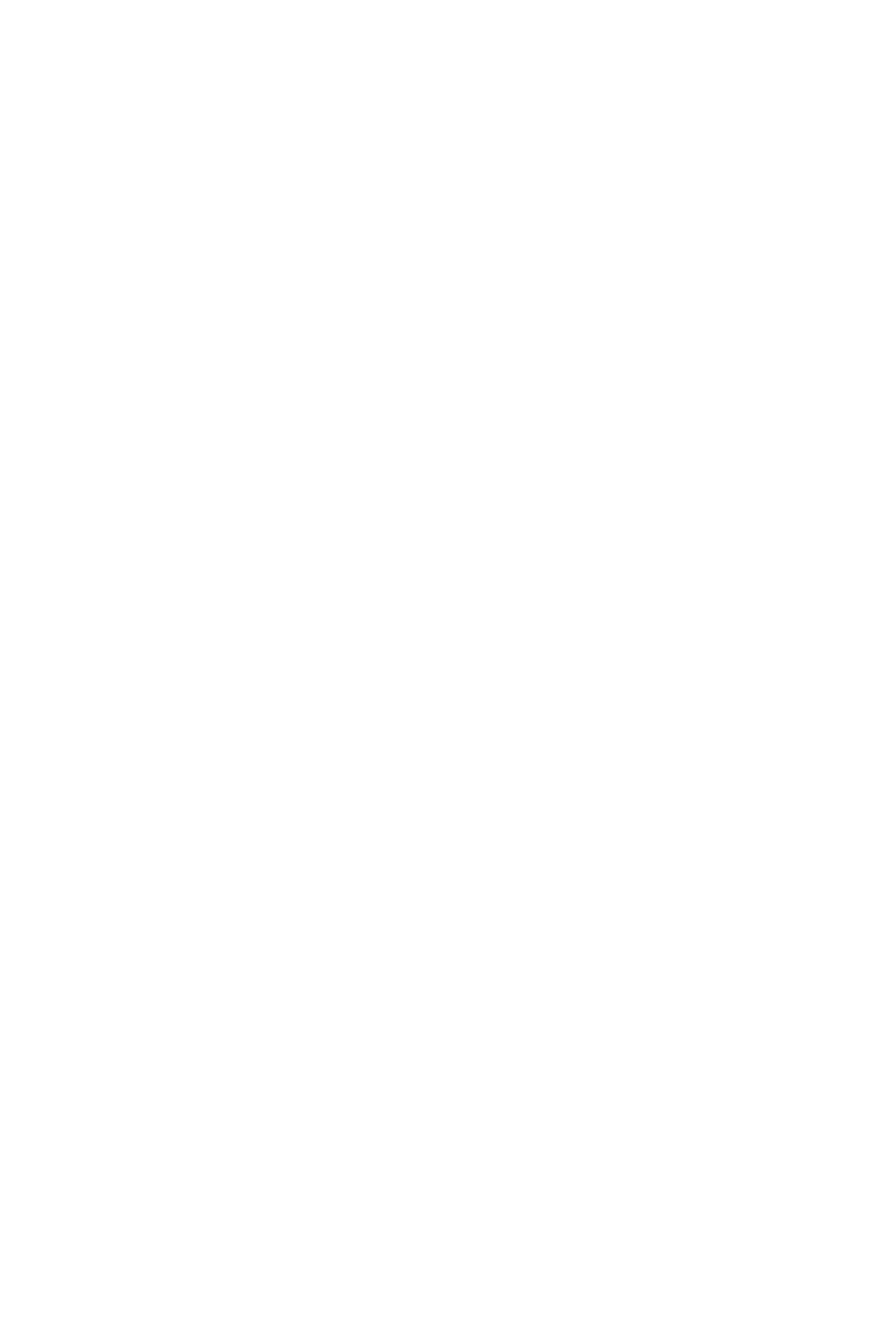
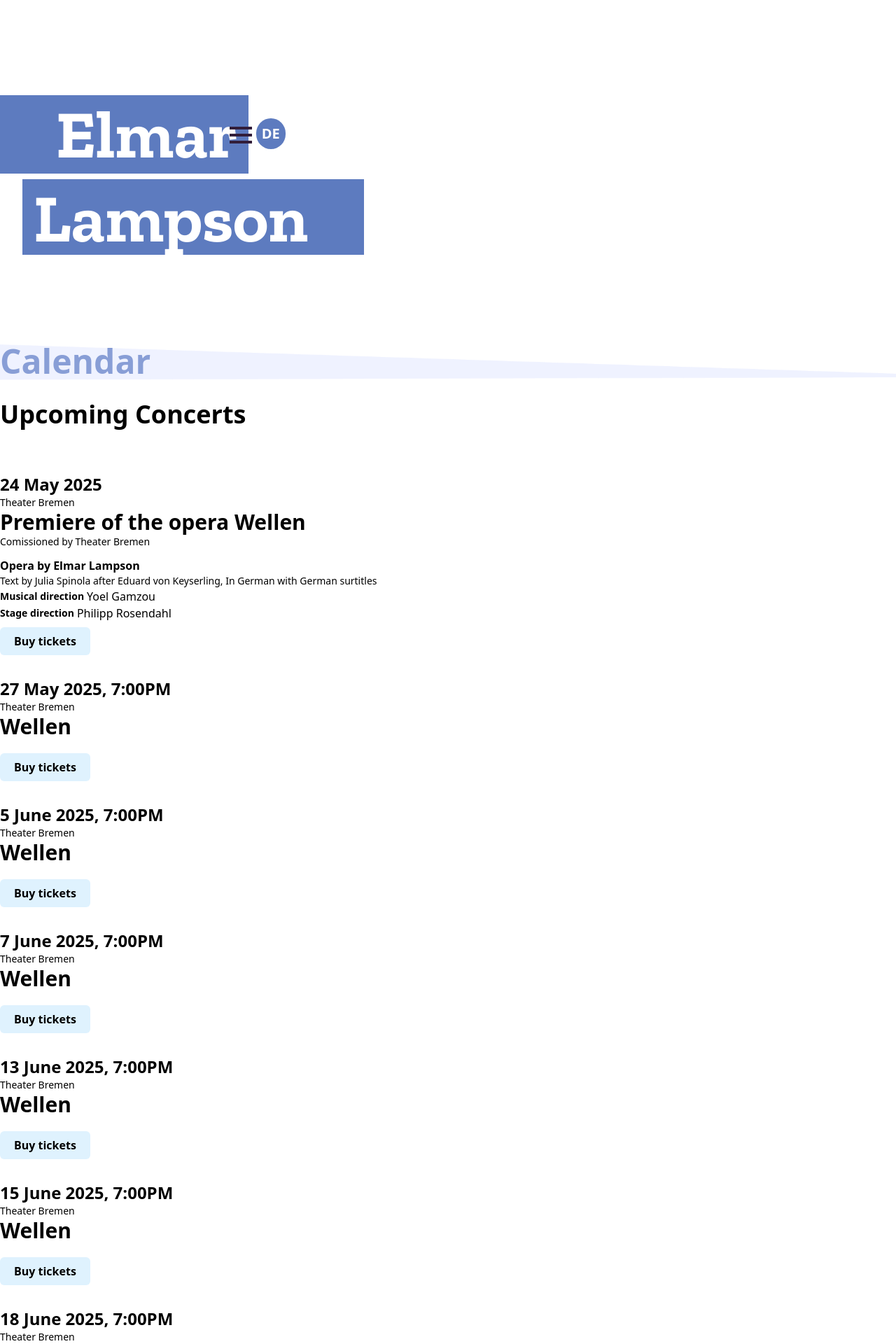
Before and after one commit to erikcba/elmar-lampson, a React (Vite) app: page /calendar in a window 1280 px wide. Before the commit this address had no page. Shown: the part 40-1960 px from the top of the page at 70% size. Before the commit the page ends 800 px from the top, so only its background shows below. Built offline with nearby package versions, Linux system fonts and the light colour scheme.

Commit message:
agregado pagina calendar

```diff
--- a/src/App.jsx
+++ b/src/App.jsx
@@ -4,18 +4,21 @@
 import News from './pages/News'
 import About from './pages/About'
 import MyMusic from './pages/mymusic/MyMusic'
-
+import ScrollTop from './components/ScrollTop'
+import Calendar from './pages/calendar/Calendar'
 
 function App() {
 
 
   return (
     <BrowserRouter>
+    <ScrollTop/>
       <Routes>
         <Route path="/" element={<Home />} />
         <Route path="/news" element={<News />} />
         <Route path="/about" element={<About/>}/>
         <Route path="/myMusic" element={<MyMusic />} />
+        <Route path="/calendar" element={<Calendar />} />
       </Routes>
     </BrowserRouter>
   )
--- /dev/null
+++ b/src/components/ScrollTop.jsx
@@ -0,0 +1,12 @@
+import { useEffect } from 'react';
+import { useLocation } from 'react-router-dom';
+
+export default function ScrollToTop() {
+    const { pathname } = useLocation();
+
+    useEffect(() => {
+        window.scrollTo(0, 0);
+    }, [pathname]);
+
+    return null;
+}
--- a/src/index.css
+++ b/src/index.css
@@ -2,7 +2,9 @@
 @import url('https://fonts.googleapis.com/css2?family=Barlow:ital,wght@0,100;0,200;0,300;0,400;0,500;0,600;0,700;0,800;0,900;1,100;1,200;1,300;1,400;1,500;1,600;1,700;1,800;1,900&family=Inter:ital,opsz,wght@0,14..32,100..900;1,14..32,100..900&family=Montserrat:ital,wght@0,100..900;1,100..900&family=Orbitron:wght@400..900&family=Poppins:wght@100;200;300;400;500;600;700;800;900&family=Raleway:ital,wght@0,100..900;1,100..900&family=Rufina:wght@400;700&family=Zilla+Slab:wght@300;400;500;600;700&display=swap');
 @import "tailwindcss";
 
-
+*{
+    scroll-behavior: smooth;
+}
 
 .orbitron {
     font-family: "Orbitron", sans-serif;
--- a/src/pages/Home.jsx
+++ b/src/pages/Home.jsx
@@ -16,6 +16,7 @@
 import Menu from '../components/Menu'
 import VanillaTilt from 'vanilla-tilt'
 import ElmarLogo from '../components/ElmarLogo'
+import { Link } from 'react-router-dom'
 
 const Home = () => {
 
@@ -52,7 +53,7 @@
           </div>
         </div>
       </section>
-      <section id='news' className='bg-gray-100  mt-10' >
+      <section id='news' className='bg-gray-100' >
         <div className='bg-news pt-32'>
           <div className='container flex flex-row justify-start mx-auto pl-12'>
             <div className="relative w-3xs">
@@ -71,10 +72,10 @@
               with a libretto by Julia Spinola after
               Eduard von Keyserling
             </p>
-            <a href="" className='font-normal text-2xl text-fuchsia-975 self-center flex flex-row items-center justify-start gap-2 pt-10'>
+            <Link to="/news" className='font-normal text-2xl text-fuchsia-975 self-center flex flex-row items-center justify-start gap-2 pt-10'>
               <img src={arrowDown} alt="" />
               Read more
-            </a>
+            </Link>
           </div>
         </div>
       </section>
@@ -95,9 +96,11 @@
                   composer, conductor, and music educator.
                 </p>
               </div>
-              <div className='h-1/2 ml-auto flex flex-row justify-center items-start gap-2'>
-                <a href="" className='text-2xl font-normal text-gray-900'>Read more</a>
-                <img className='h-fit' src={arrowDown} alt="" />
+              <div className='h-1/2 ml-auto '>
+                <Link to="/about" className='flex flex-row justify-center items-start gap-2 text-2xl font-normal text-gray-900'>
+                  Read more
+                  <img className='h-fit' src={arrowDown} alt="" />
+                </Link>
               </div>
             </div>
             <div className='tilt w-1/2 h-[870px] overflow-hidden py-24 px-12 z-10'>
@@ -130,10 +133,10 @@
               <p className='text-3xl font-light w-full'>
                 The extensive catalogue of compositions by Elmar Lampson  includes a wide range of works across various genres, including orchestral works, chamber orchestra and ensemble pieces, chamber music and solo compositions, vocal music, as well as music opera, theatre and stage music.
               </p>
-              <a href="" className='flex flex-row text-xl font-normal relative'>
+              <Link to="/myMusic" className='flex flex-row text-xl font-normal relative'>
                 Complete catalogue <br /> of works
                 <img src={arrowRight} alt="" className='w-fit h-fit self-end absolute left-1/2 bottom-1/12' />
-              </a>
+              </Link>
             </div>
           </div>
           <div className='flex flex-row items-center self-end relative'>
--- /dev/null
+++ b/src/pages/calendar/Calendar.jsx
@@ -0,0 +1,61 @@
+import React, { useState } from 'react'
+import Menu from '../../components/Menu'
+import Navbar from '../../components/Navbar'
+import MenuIcon from '../../components/icons/MenuIcon'
+import divisor1 from '../../assets/divisor-mymusic1.png'
+import divisor2 from '../../assets/divisor-mymusic2.png'
+import TicketsCard from './TicketsCard'
+
+const Calendar = () => {
+    const [isOpen, setIsOpen] = useState(false)
+
+    const toggleMenu = () => {
+        setIsOpen(!isOpen)
+    }
+    return (
+        <div>
+            <Menu toggleMenu={toggleMenu} isOpen={isOpen} />
+            <section className='py-12'>
+                <div className=''>
+                    <div className='relative'>
+                        <Navbar toggleMenu={toggleMenu} bgLang={'bg-sky-elmar text-white'} bgColor='bg-sky-elmar mix-blend-multiply text-white' />
+                        <MenuIcon color={"white"} onClick={toggleMenu} className="absolute left-1/4 top-1/7 cursor-pointer" />
+                    </div>
+                    <div className='relative z-10'>
+                        <div className='container flex flex-col gap-8 mx-auto z-10'>
+                            <h1 className='text-sky text-5xl font-bold'>
+                                Calendar
+                            </h1>
+                            <p className='font-bold text-4xl relative z-10'>
+                                Upcoming Concerts
+                            </p>
+                            <div className='flex flex-col gap-8 pt-8'>
+                                <TicketsCard date={'24 May 2025'} place={'Theater Bremen'} title={'Premiere of the opera Wellen'} subtitle={'Comissioned by Theater Bremen'} director={'Opera by Elmar Lampson'} description={'Text by Julia Spinola after Eduard von Keyserling, In German with German surtitles'} musicDirector={'Yoel Gamzou'} stageDirector={'Philipp Rosendahl'} />
+                                <TicketsCard date={'27 May 2025, 7:00PM'} place={'Theater Bremen'} title={'Wellen'} />
+                                <TicketsCard date={'5 June 2025, 7:00PM'} place={'Theater Bremen'} title={'Wellen'} />
+                                <TicketsCard date={'7 June 2025, 7:00PM'} place={'Theater Bremen'} title={'Wellen'} />
+                                <TicketsCard date={'13 June 2025, 7:00PM'} place={'Theater Bremen'} title={'Wellen'} />
+                                <TicketsCard date={'15 June 2025, 7:00PM'} place={'Theater Bremen'} title={'Wellen'} />
+                                <TicketsCard date={'18 June 2025, 7:00PM'} place={'Theater Bremen'} title={'Wellen'} />
+                                <TicketsCard date={'8 October 2025'} place={'Schenzhen Concert Hal'} title={'Chamber and ensemble works'} />
+                                <TicketsCard date={'Summer 2026'} place={'Schenzhen Concert Hal'} title={'World Premiere: Sea Symphony Parts I, II and II'} subtitle={'Commissioned by Theater Bremen'} />
+                               </div>
+                        </div>
+                        <img className='absolute w-full xl:top-0 2xl:translate-y-15 z-0' src={divisor1} alt="" />
+                    </div>
+                     <div className='py-12 relative'>
+                    <h1 className='font-bold text-3xl z-10 relative container mx-auto'>
+                        Previous Concerts
+                    </h1>
+                    <img className='absolute w-full xl:top-0 z-0' src={divisor2} alt="" />
+                    <div className='flex flex-col 2xl:flex-wrap 2xl:h-[700px] container mx-auto 2xl:gap-6 2xl:py-12'>
+
+                    </div>
+                </div>
+                </div>
+            </section>
+        </div>
+    )
+}
+
+export default Calendar
--- /dev/null
+++ b/src/pages/calendar/TicketsCard.jsx
@@ -0,0 +1,45 @@
+import React from 'react'
+
+const Tickets = ({ date, place, title, subtitle, director, description, musicDirector, stageDirector, link }) => {
+  return (
+    <div className='flex flex-col gap-0'>
+      <div className='flex flex-col mb-3'>
+        <h3 className='text-2xl font-semibold'>
+          {date}
+        </h3>
+        <p className='text-sm font-light'>
+          {place}
+        </p>
+        <h1 className='text-3xl font-bold'>
+          {title}
+        </h1>
+        <p className='text-sm font-light'>
+          {subtitle}
+        </p>
+      </div>
+      <div className='flex flex-col gap-0 mb-2'>
+        <p className='text-md font-semibold'>
+          {director}
+        </p>
+        <p className='text-sm font-light'>
+          {description}
+        </p>
+        <div className='flex flex-row gap-1 items-center justify-start'>
+          {
+            musicDirector && <div className='flex flex-row gap-1 items-center justify-start'><p className='text-sm font-semibold'>Musical direction</p><p className='font-light'>{musicDirector}</p></div>
+          }
+        </div>
+        <p className='flex flex-row gap-1 items-center justify-start'>
+          {
+            stageDirector && <div className='flex flex-row gap-1 items-center justify-start'><p className='text-sm font-semibold'>Stage direction</p>  <p className='font-light'>{stageDirector}</p></div>
+          }
+        </p>
+      </div>
+      <button className='bg-sky-100 font-bold text-center w-fit px-5 py-2 rounded-md hover:cursor-pointer hover:bg-sky-200 transition-colors duration-300'>
+        Buy tickets
+      </button>
+    </div>
+  )
+}
+
+export default Tickets
--- a/src/pages/mymusic/MyMusic.jsx
+++ b/src/pages/mymusic/MyMusic.jsx
@@ -24,9 +24,6 @@
     const toggleMenu = () => {
         setIsOpen(!isOpen)
     }
-
-
-    console.log(data.writings)
 
     return (
         <div className=''>
```
